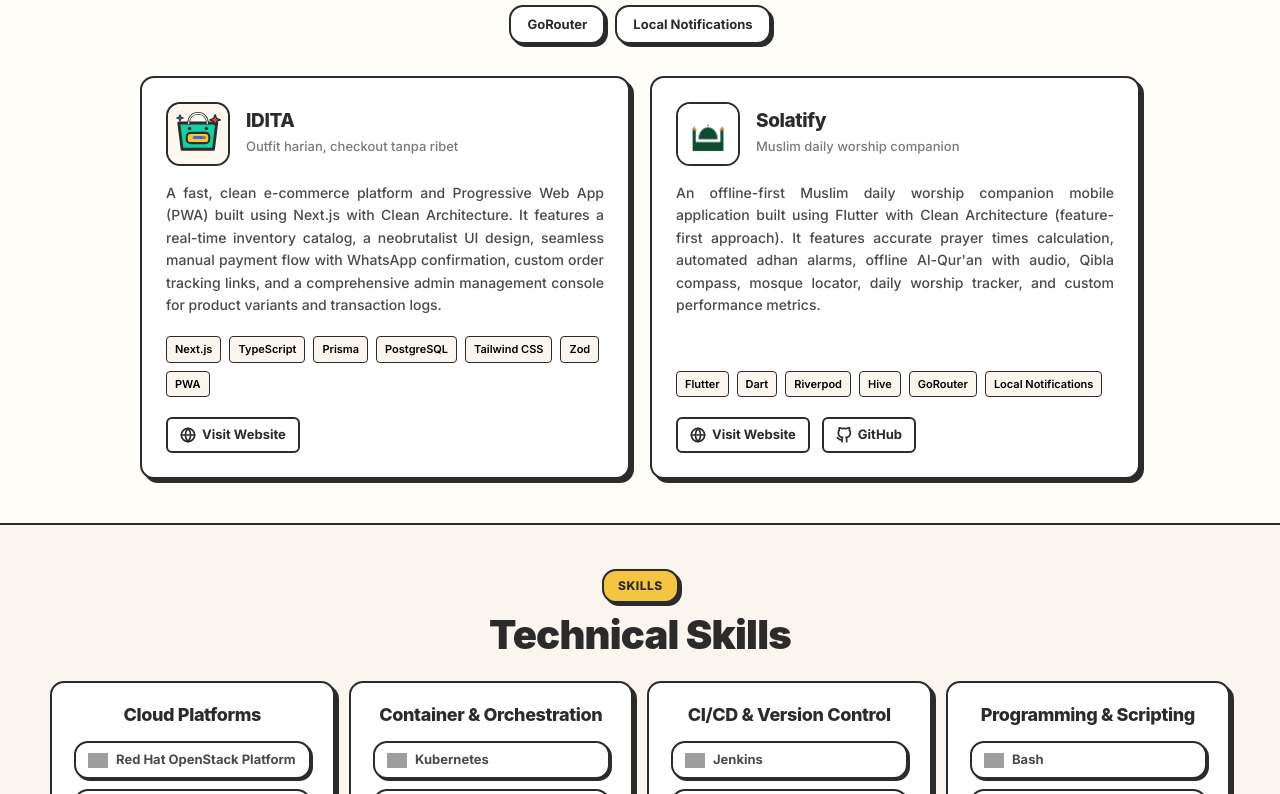
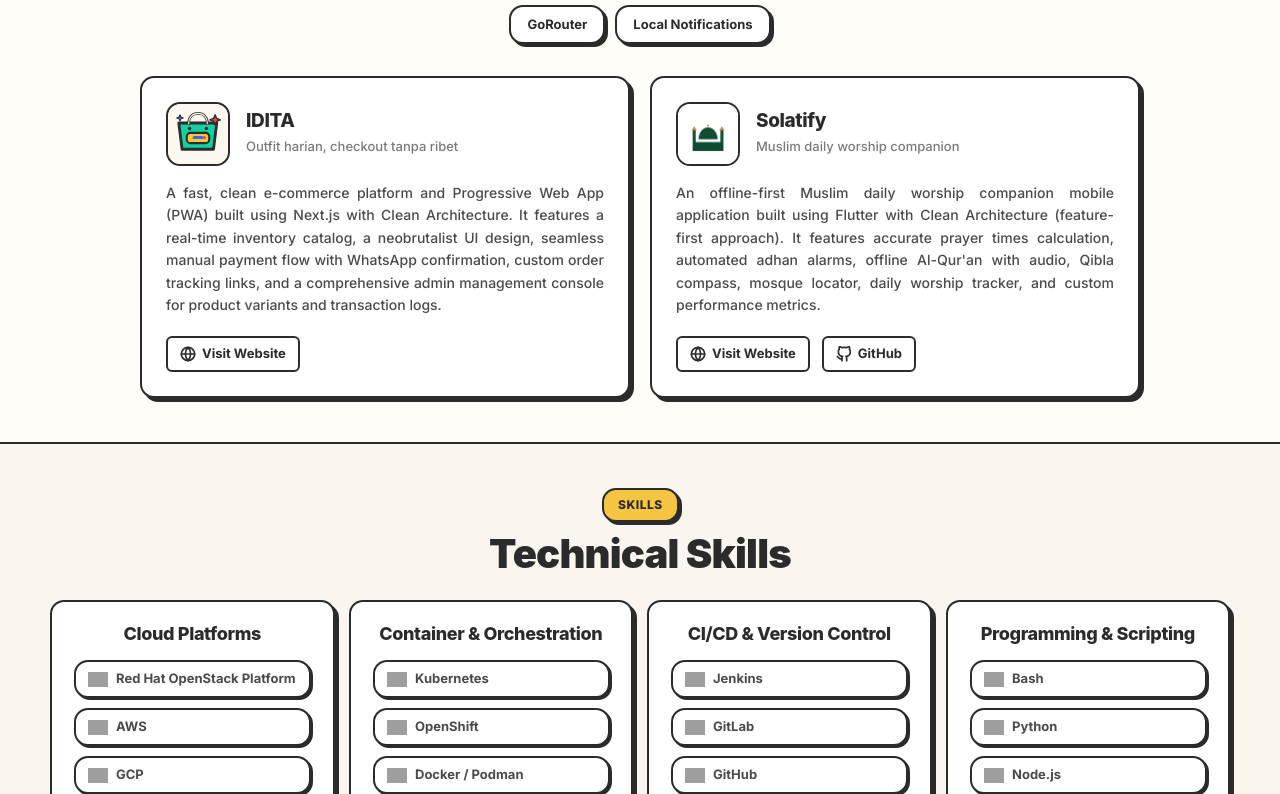
Before and after one commit to imransetiadi/about_me, a Next.js app: page / in a window 1280 px wide. Shown: the part 1818-2612 px from the top of the page. Built offline with nearby package versions, Linux system fonts and the light colour scheme; grey boxes are pictures that could not be loaded.

Commit message:
style: remove tech stack tags inside project cards for cleaner look

```diff
--- a/src/components/Projects.tsx
+++ b/src/components/Projects.tsx
@@ -70,27 +70,7 @@
             <p className={project.title === "IDITA" ? styles.projectDescription : styles.projectDescription} style={{ textAlign: "justify" }}>
               {project.description}
             </p>
-            <div className={styles.projectTags}>
-              {project.tags.map((tag) => (
-                <button
-                  key={tag}
-                  onClick={() => setActiveTag(tag)}
-                  style={{
-                    background: activeTag === tag ? "var(--color-yellow)" : "var(--bg-muted)",
-                    border: "1px solid var(--border)",
-                    padding: "4px 8px",
-                    borderRadius: "4px",
-                    fontSize: "11px",
-                    fontWeight: "600",
-                    cursor: "pointer",
-                    margin: 0
-                  }}
-                  title={`Filter by ${tag}`}
-                >
-                  {tag}
-                </button>
-              ))}
-            </div>
+
             <div className={styles.projectActions}>
               {project.link && (
                 <a href={project.link} target="_blank" rel="noopener noreferrer">
```
Also changed, not shown: 1 other file (tests, documents, lock files or other folders).
